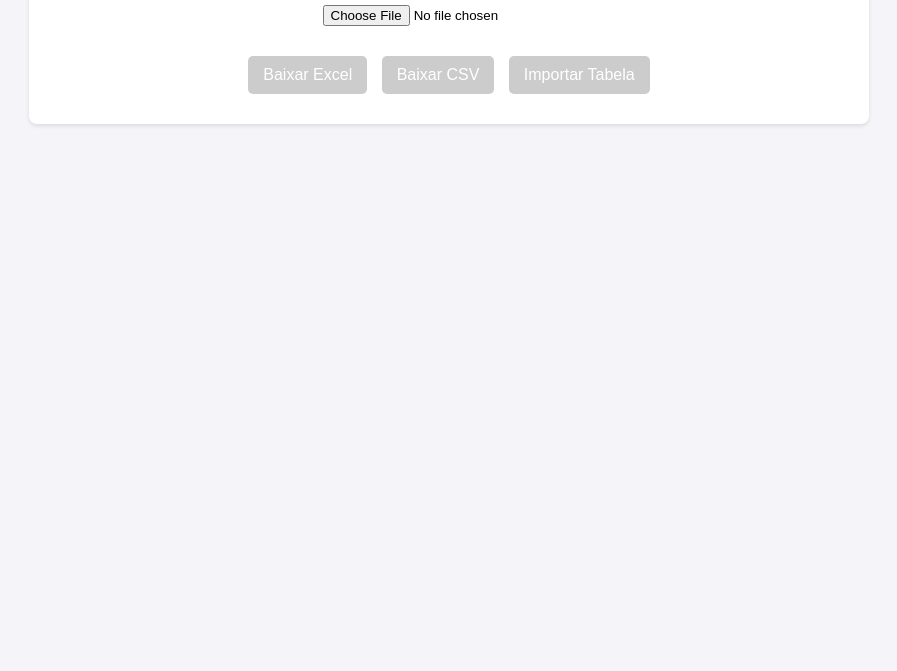
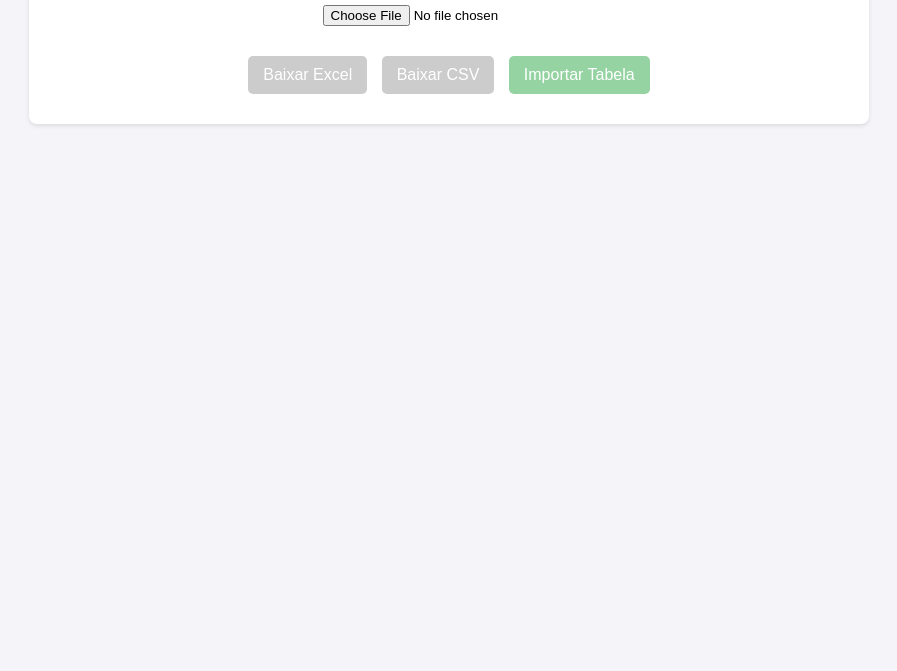
Before and after one commit to ELIEDSON-GUSTAVO/Listadecsv, a plain HTML site: page index.html in a window 1280 px wide. Shown: the part 129-800 px from the top of the page, without its empty margins (191-1088 px from the left). Drawn offline with Linux system fonts and the light colour scheme.

Commit message:
Atualizar o Styles.css

```diff
--- a/Styles.css
+++ b/Styles.css
@@ -41,6 +41,14 @@ button:disabled {
     cursor: not-allowed;
 }
 
+button#import-table {
+    background-color: #28a745; /* Verde para diferenciar */
+}
+
+button#import-table:disabled {
+    background-color: #95d3a2; /* Verde claro quando desabilitado */
+}
+
 table {
     width: 100%;
     margin-top: 20px;
```
